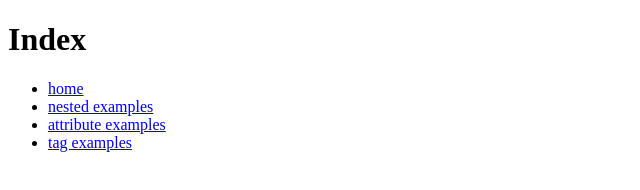
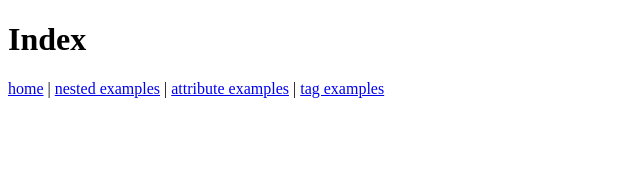
Before and after one commit to katiefoster97/katiefoster, a plain HTML site: page index.html in a window 1280 px wide. Shown: the whole page, without its empty margins (0-640 px from the left). Drawn offline with Linux system fonts and the light colour scheme.

Commit message:
commit on master

```diff
--- a/index.html
+++ b/index.html
@@ -5,11 +5,11 @@
 <h1>Index</h1>
 
 <nav>
-<ul><li><a href="index.html">home</a></li>
-<li><a href="nested.html">nested examples</a></li>
-<li><a href="attributes.html">attribute examples</a></li>
-<li><a href="tags.html">tag examples</a></li>
-</ul>
+<a href="index.html">home</a> |
+<a href="nested.html">nested examples</a> |
+<a href="attributes.html">attribute examples</a> |
+<a href="tags.html">tag examples</a>
+
 </nav>
 
 </body>
```
Also changed, not shown: attributes.html (+3 -3 lines), nested.html (+1 -1 lines), tags.html (+1 -1 lines).
